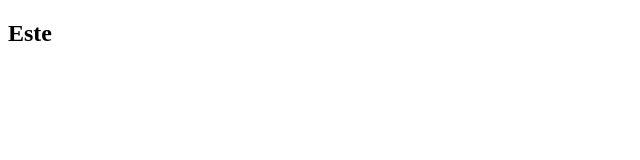
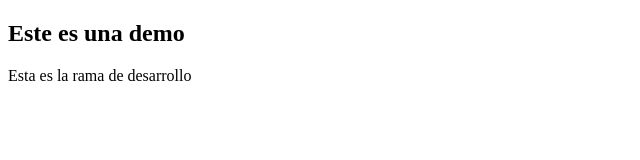
Before and after one commit to uide-cafeteria/AppCafeteria, a plain HTML site: page index.html in a window 1280 px wide. Shown: the whole page, without its empty margins (0-640 px from the left). Drawn offline with Linux system fonts and the light colour scheme.

Commit message:
Rama desarrollo - cambio

```diff
--- a/index.html
+++ b/index.html
@@ -6,6 +6,7 @@
     <title>Document</title>
 </head>
 <body>
-    <h2> Este </h2>
+    <h2> Este es una demo</h2>
+    <p> Esta es la rama de desarrollo </p>
 </body>
 </html>
```
